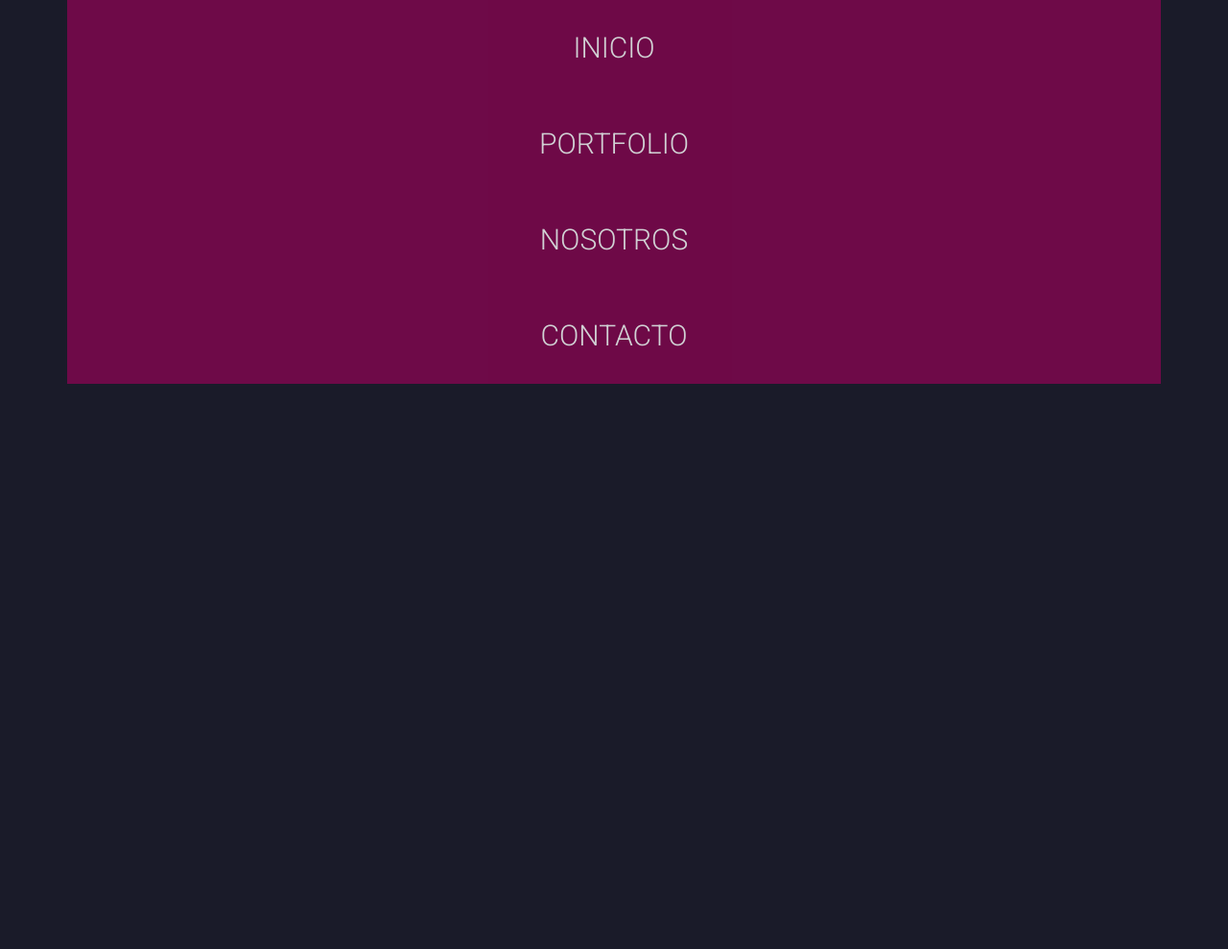
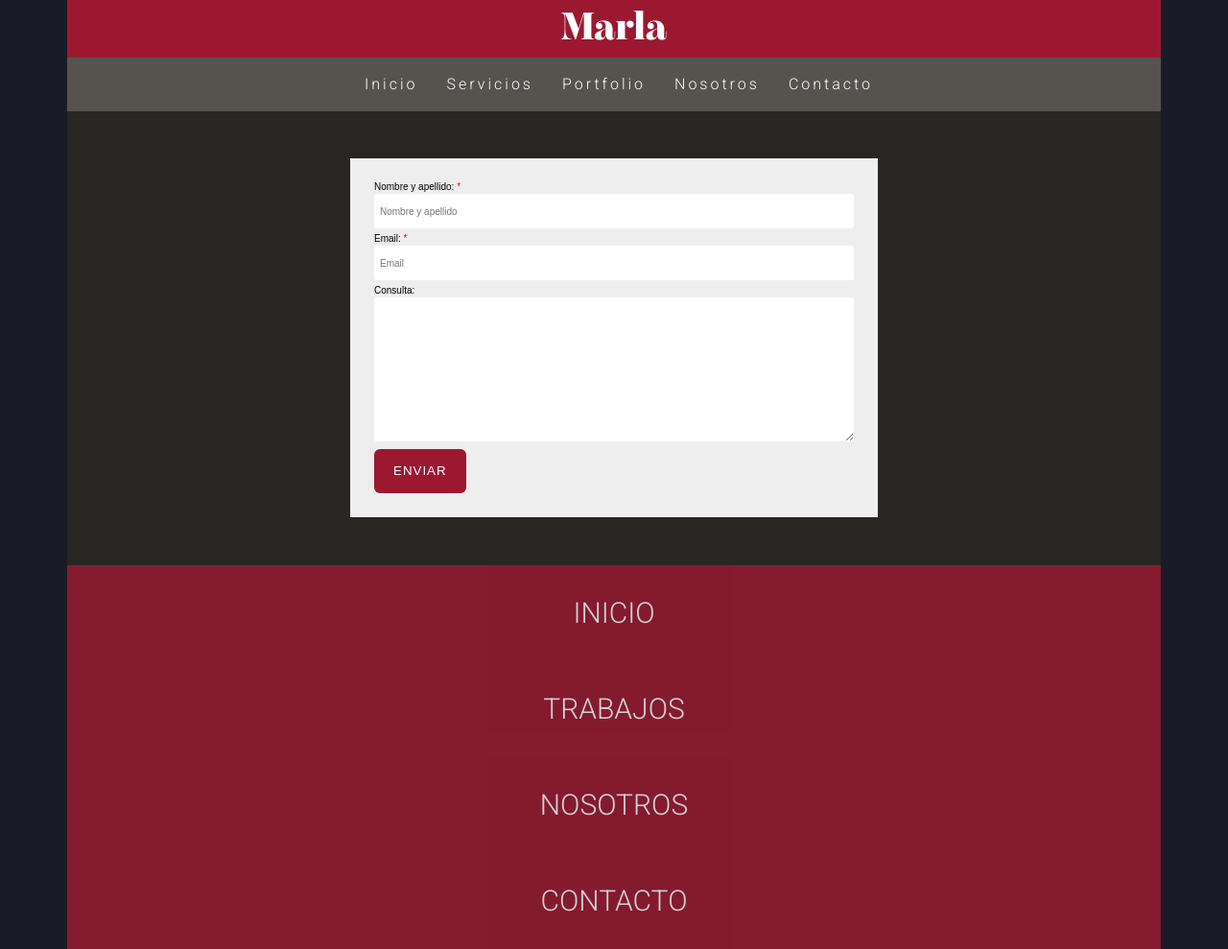
Before and after one commit to MartinEzeLubo/calisto, a website: page sections/contacto.html in a window 1280 px wide. Shown: the whole page at 96% size. Before the commit the page ends 800 px from the top, so only its background shows below. Drawn offline with Linux system fonts and the light colour scheme.

Commit message:
Agregado contacto y cambios de color

```diff
--- /dev/null
+++ b/scss/components/_contactContent.scss
@@ -0,0 +1,5 @@
+.contactContent {
+    display: flex;
+    justify-content: center;
+    margin: 50px;
+}
--- /dev/null
+++ b/scss/components/_contactForm.scss
@@ -0,0 +1,44 @@
+.form-consulta {
+    max-width: 500px;
+    background: #eee;
+    padding: 25px;
+    font-family: 'Source Sans Pro', sans-serif;
+}
+
+.campo-form {
+    width: 100%;
+    height: 36px;
+    margin: 2px 0 6px;
+    padding-left: 6px;
+    box-sizing: border-box;
+    border-radius: 3px;
+    border: 0;
+    font-family: 'Source Sans Pro', sans-serif;
+    font-size: 1em;
+}
+
+label span {
+    color: #f00
+}
+
+textarea {
+    min-height: 150px!important;
+}
+
+.btn-form {
+    display: inline-block;
+    border: 0;
+    background: $colorPrincipal;
+    height: 46px;
+    line-height: 46px;
+    padding: 0 20px;
+    border-radius: 6px;
+    color: #fff;
+    text-decoration: none;
+    text-transform: uppercase;
+    letter-spacing: 1px
+}
+
+.btn-form:hover {
+    background: #444
+}
--- a/scss/components/_indexBtn.scss
+++ b/scss/components/_indexBtn.scss
@@ -6,7 +6,7 @@
         justify-content: center;
         height: 100px;
         width: 100%;
-        background: #9e0059cc;
+        background: $colorPrincipal;
         opacity: 80%;
         text-align: center;
         vertical-align: middle;
--- a/scss/components/_nav.scss
+++ b/scss/components/_nav.scss
@@ -3,6 +3,10 @@ nav {
     background-position: center;
     background-repeat: no-repeat;
     background-size: cover;
+}
+
+.noBackground {
+    height: 115px;
 }
 
 .navPrincipal {
@@ -12,3 +16,11 @@ nav {
 .navServicios {
     background-image: url(".././img/services/bgprincipal.jpg");
 }
+
+.navPortfolio {
+    background-image: url(".././img/portfolio/bgprincipal.jpg");
+}
+
+.navContacto {
+    background-image: url(".././img/services/bgprincipal.jpg");
+}
--- a/scss/components/_navLinks.scss
+++ b/scss/components/_navLinks.scss
@@ -1,7 +1,7 @@
 .navLinks {
     padding: 20px;
     font-size: 0px;
-    background-color: $colorBackground;
+    background-color: $colorSecundario;
     @include font($fontSecundaria, 'sans-serif', 300);
     @include media(lg) {
         display: flex;
@@ -21,7 +21,7 @@
     li {
         display: flex;
         letter-spacing: 3px;
-        padding: 0px 20px 0px 20px;
+        padding: 0px 10px 0px 20px;
         margin: 0px;
         position: relative;
     }
--- a/scss/layout/_body.scss
+++ b/scss/layout/_body.scss
@@ -1,5 +1,5 @@
 body {
-    height: 100vh;
+    min-height: 100vh;
     background-color: #1a1b29;
     .bodyContent {
         display: flex;
--- a/scss/style.scss
+++ b/scss/style.scss
@@ -18,3 +18,5 @@
 @import 'components/scrollEfect';
 @import 'components/portfolioContent';
 @import 'components/nosotrosContent';
+@import 'components/contactForm';
+@import 'components/contactContent';
--- a/scss/utilities/_variables.scss
+++ b/scss/utilities/_variables.scss
@@ -1,8 +1,10 @@
 /*****************  COLORES  ***********************/
 
-$colorPrincipal: #9e0059cc;
-$colorSecundario: #685abf;
-$colorBackground: #1a1b29;
+$colorPrincipal: #9C1831;
+$colorSecundario: #56534F;
+// $colorPrincipal: #9e0059cc;
+// $colorSecundario: #685abf;
+$colorBackground: #272622;
 $colorFuentePrincipal: #ffffff;
 $colorFuenteSecundaria: #ffffff;
 $colorLink: #FFFFFF;
--- a/sections/contacto.html
+++ b/sections/contacto.html
@@ -12,7 +12,47 @@
 
 <body>
     <div class="bodyContent">
+        <nav class="noBackground">
+            <div class="navBrand">
+                <div>
+                    <a href="../index.html">
+                        <p>Marla</p>
+                    </a>
 
+                </div>
+            </div>
+            <div class="navLinks">
+                <ul>
+                    <li><a href="../index.html">Inicio</a></li>
+                    <li><a href="servicios.html">Servicios</a></li>
+                    <li><a href="portfolio.html">Portfolio</a></li>
+                    <li><a href="nosotros.html">Nosotros</a></li>
+                    <li><a href="contacto.html">Contacto</a></li>
+
+                </ul>
+            </div>
+        </nav>
+
+        <div class="contactContent">
+            <div>
+                <form action="envia.php" method="post" class="form-consulta">
+                    <label>Nombre y apellido: <span>*</span>
+                        <input type="text" name="nombre" placeholder="Nombre y apellido" class="campo-form" required>
+                    </label>
+
+                    <label>Email: <span>*</span>
+                        <input type="email" name="email" placeholder="Email" class="campo-form" required>
+                    </label>
+
+                    <label>Consulta:
+                        <textarea name="consulta" class="campo-form"></textarea>
+                    </label>
+
+                    <input type="submit" value="Enviar" class="btn-form">
+                </form>
+            </div>
+
+        </div>
 
         <div class="indexBtn">
             <a href="../index.html">
@@ -22,7 +62,7 @@
             </a>
             <a href="portfolio.html">
                 <div class="indexBtn2">
-                    PORTFOLIO
+                    TRABAJOS
                 </div>
             </a>
             <a href="nosotros.html">
@@ -37,7 +77,6 @@
                 </div>
             </a>
         </div>
-
     </div>
 </body>
 
```
Also changed, not shown: index.html (+0 -1 lines), sections/nosotros.html (+2 -3 lines), sections/portfolio.html (+1 -1 lines), sections/servicios.html (+2 -2 lines), css/style.css, img/kand_principal.jpg (added), img/portfolio/bgprincipal.jpg (added), 1 other file.
